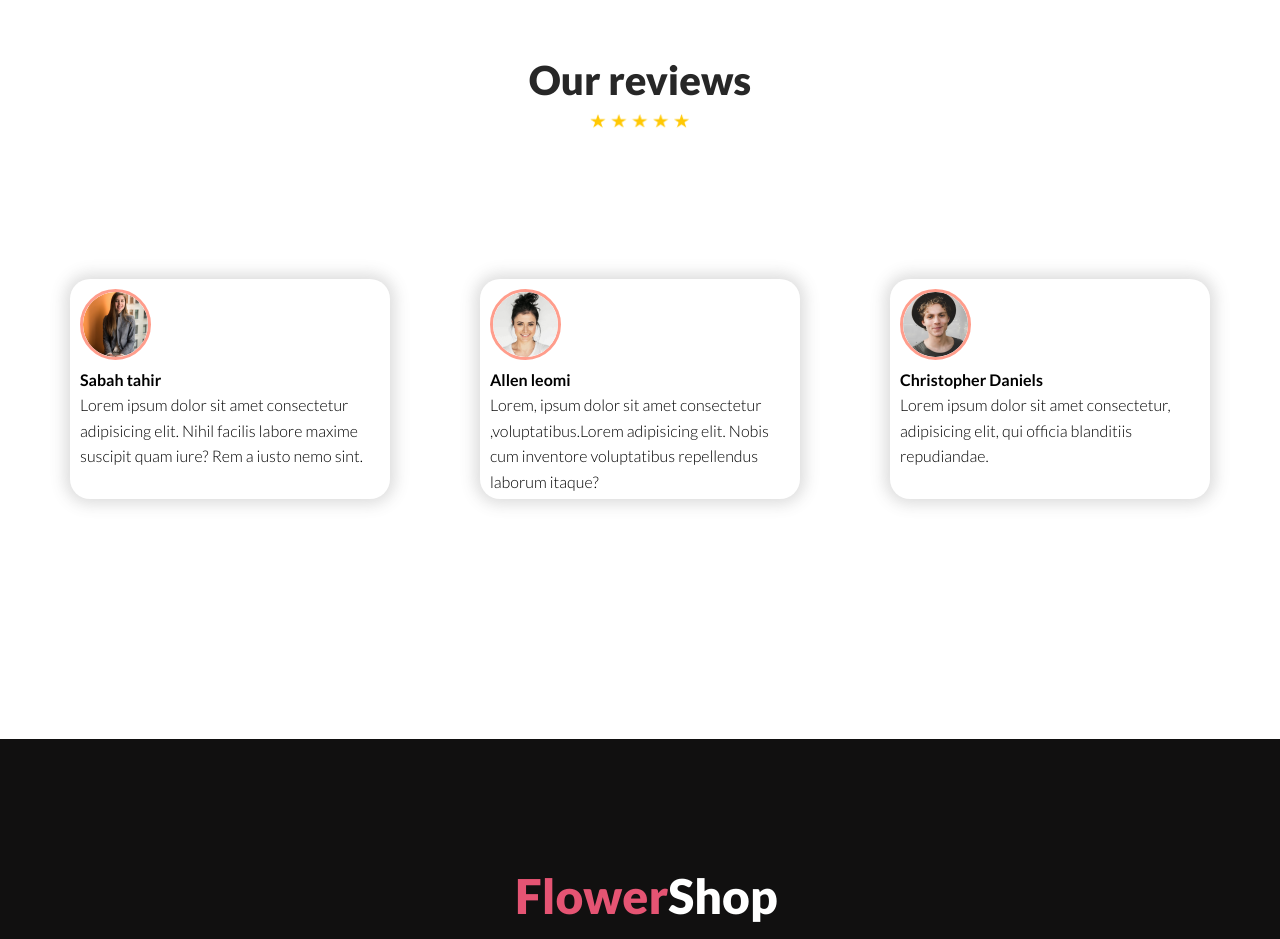
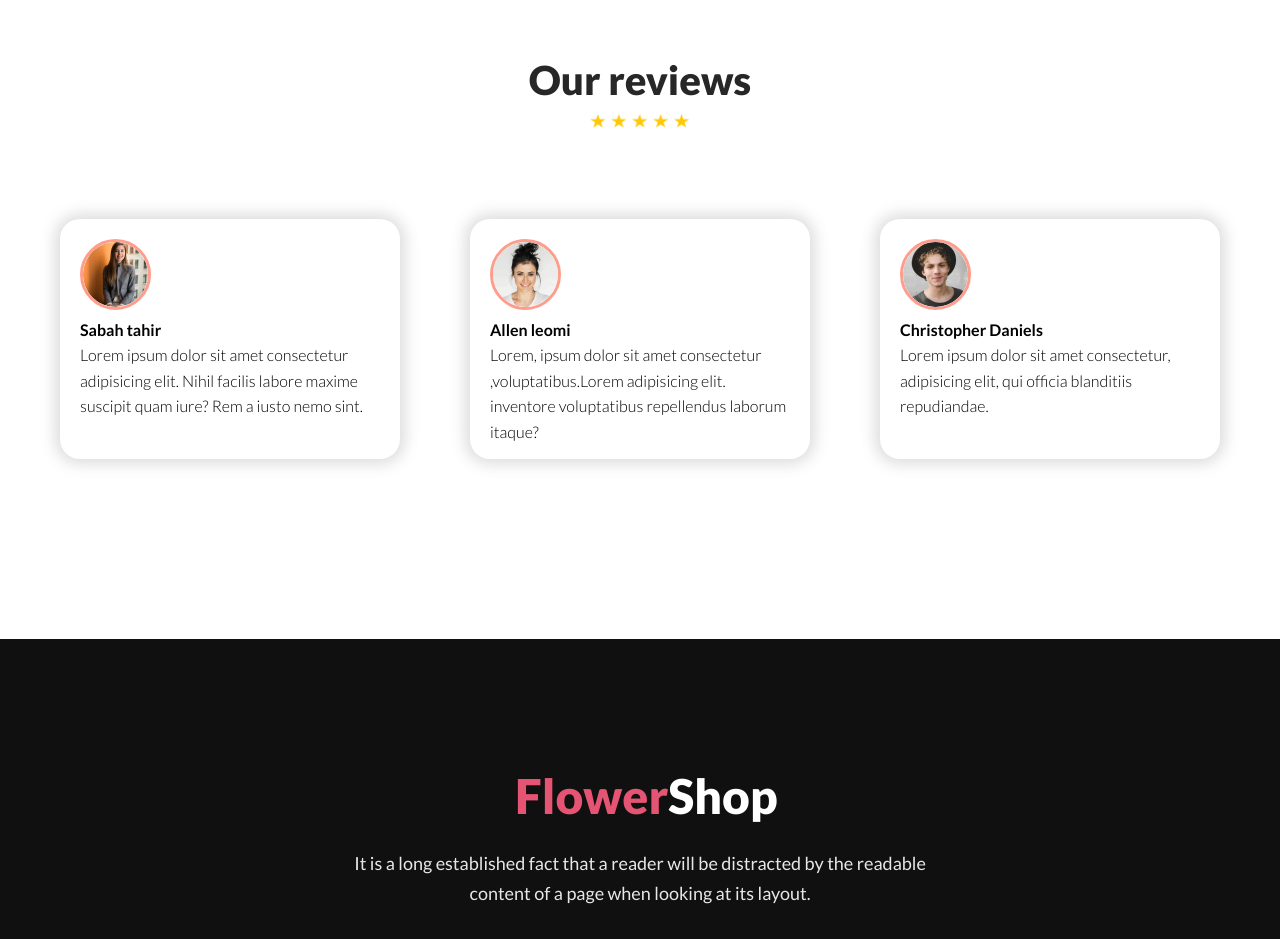
Before and after one commit to IshakQuresheeAkib/assignment-one, a plain HTML site: page index.html in a window 1280 px wide. Shown: the part 4880-5819 px from the top of the page. Drawn offline with Linux system fonts and the light colour scheme.

Commit message:
final commit

```diff
--- a/index.css
+++ b/index.css
@@ -272,7 +272,6 @@ header img{
     border: none;
 }
 
-
 .review-title{
     width:300px;
     color: #272727;
@@ -286,7 +285,7 @@ header img{
     width:300px;
     height: 200px;
     line-height: 1.6;
-    padding: 10px;
+    padding: 20px;
     border-radius: 20px;
     background-color: white;
     box-shadow: 0px 0px 15px 5px rgba(82, 82, 82, 0.2);
@@ -302,8 +301,8 @@ header img{
 .reviews{
     display: flex;
     justify-content:center;
-    gap:90px;
-    height:500px;
+    gap:70px;
+    height:400px;
     align-items: center;
     margin:0 auto 100px;
 }
--- a/index.html
+++ b/index.html
@@ -99,7 +99,7 @@
             <div class="review-cont2">
                 <img src="./image/Ellipse 3.png" alt="">
                 <h4>Allen leomi</h4>
-                <p>Lorem, ipsum dolor sit amet consectetur ,voluptatibus.Lorem adipisicing elit. Nobis cum inventore voluptatibus repellendus laborum itaque?</p>
+                <p>Lorem, ipsum dolor sit amet consectetur ,voluptatibus.Lorem adipisicing elit. inventore voluptatibus repellendus laborum itaque?</p>
             </div>
             <div class="review-cont3">
                 <img src="./image/Ellipse 4.png" alt="picture">
```
